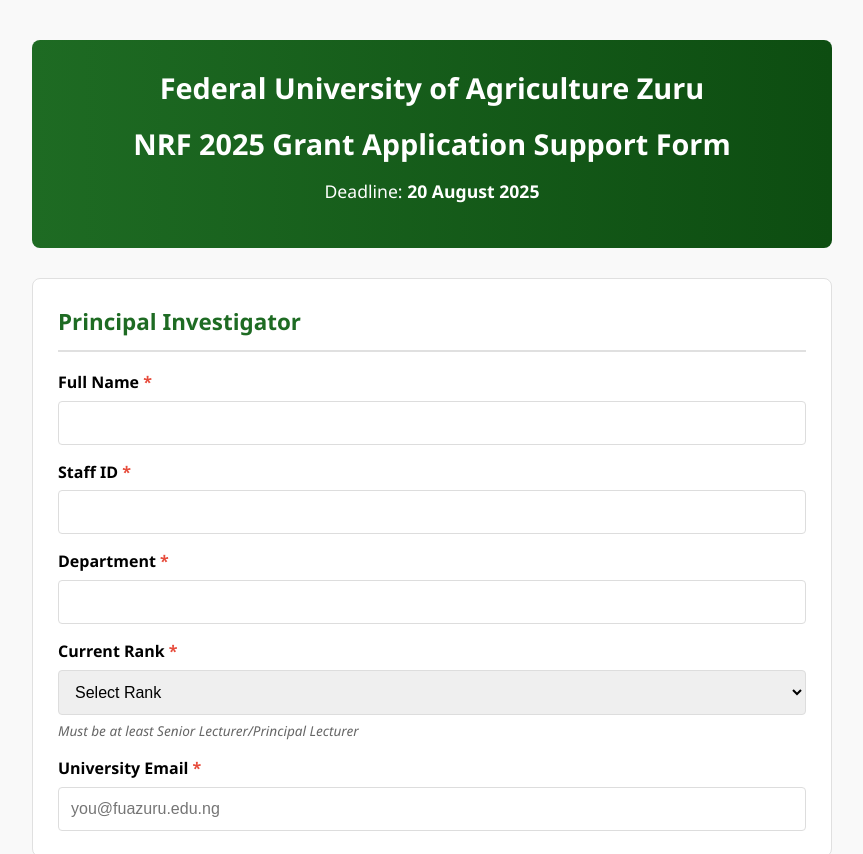
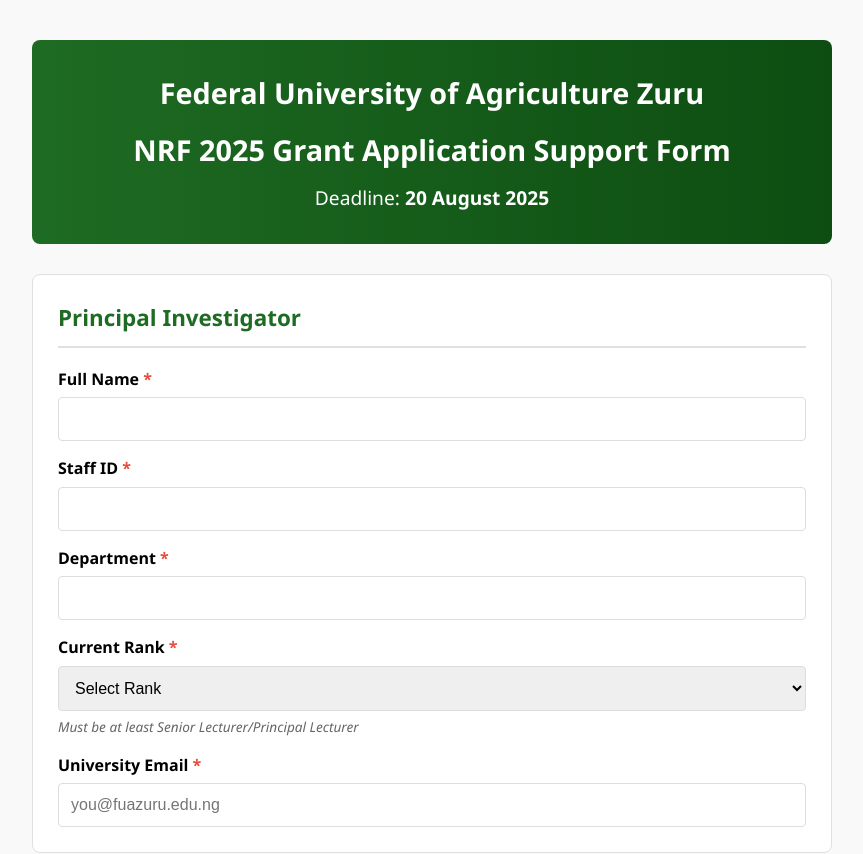
Before and after one commit to akeembaba01/fuazuru-nrf-form, a plain HTML site: page index.html in a window 1280 px wide. Shown: the top 854 px of the page, without its empty margins (208-1071 px from the left). Drawn offline with Linux system fonts and the light colour scheme.

Commit message:
Update index.html

```diff
--- a/index.html
+++ b/index.html
@@ -17,29 +17,31 @@
             background-color: #f9f9f9;
         }
 
-        /* UNIFIED HEADER STYLES */
+        /* CLEAR VISIBLE HEADER STYLES */
         .header {
             text-align: center;
-            padding: 25px 20px;
+            padding: 30px 20px;
             background: linear-gradient(to right, var(--fuazuru-green), #0d4d11);
             color: white;
             border-radius: 8px;
             margin-bottom: 30px;
         }
-        .header h1 {
+        .header .university-name {
             font-size: 1.8rem;
-            margin: 0;
+            margin: 0 0 10px 0;
             font-weight: 600;
         }
         .header .form-title {
             font-size: 1.8rem; /* Same size as university name */
             font-weight: 600; /* Same weight as university name */
-            margin: 10px 0; /* Adjusted spacing */
+            margin: 15px 0; /* Proper spacing */
             padding: 0;
+            line-height: 1.3;
         }
-        .header p {
-            font-size: 1.1rem;
-            margin-top: 5px;
+        .header .deadline {
+            font-size: 1.2rem;
+            margin-top: 15px;
+            font-weight: 500;
         }
 
         .section {
@@ -107,9 +109,9 @@
                 padding: 10px;
             }
             .header {
-                padding: 20px 15px;
+                padding: 25px 15px;
             }
-            .header h1,
+            .header .university-name,
             .header .form-title {
                 font-size: 1.5rem;
             }
@@ -120,11 +122,11 @@
     </style>
 </head>
 <body>
-    <!-- UNIFIED HEADER SECTION -->
+    <!-- CLEAR VISIBLE HEADER SECTION -->
     <div class="header">
-        <h1>Federal University of Agriculture Zuru</h1>
+        <div class="university-name">Federal University of Agriculture Zuru</div>
         <div class="form-title">NRF 2025 Grant Application Support Form</div>
-        <p>Deadline: <strong>20 August 2025</strong></p>
+        <div class="deadline">Deadline: <strong>20 August 2025</strong></div>
     </div>
 
     <form action="https://formspree.io/f/mkgzkwev" method="POST">
```
